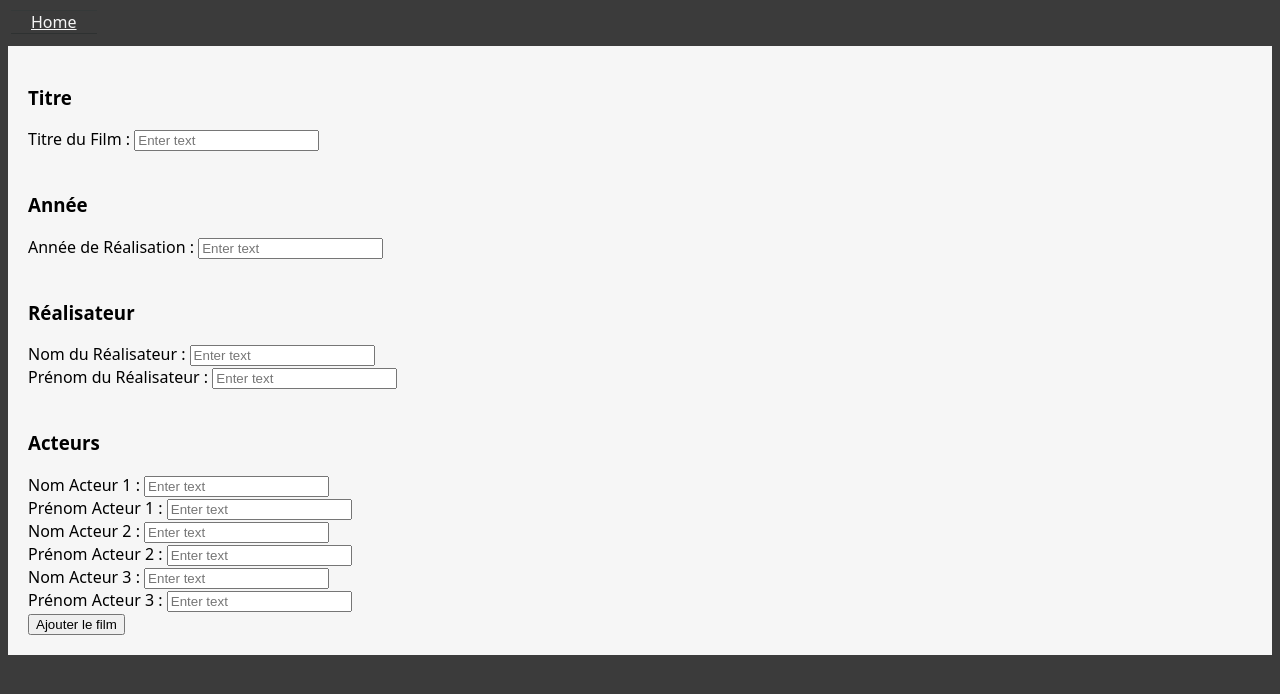
After one commit to stormlighter72/RT704-Videotheque, a Flask app: template web/templates/addfilm.html.jinja in a window 1280 px wide. The commit adds this page. Shown: the top 694 px of the page. Run offline with Flask 2, Linux system fonts and the light colour scheme; the template is opened without the code that fills it, so the values that code supplies are empty; parts of the project's set-up code (start-up, migrations or seed data) failed here and were passed over.

Commit message:
Ajout fonction AddFilm

```diff
--- a/app/app.py
+++ b/app/app.py
@@ -1,4 +1,4 @@
-from flask import Flask, abort
+from flask import Flask, abort, request
 import json
 import os
 
@@ -12,13 +12,34 @@ def open_read():
         else:
                 abort(404)
         return videos
-"""
+
 @app.get('/videotheque2')
-def open_read():
+def open_read2():
         if os.path.exists('video2.json'):
-                with open('video2.json') as videotheque_file :
-                        videos = json.load(videotheque_file)
+                with open('video2.json') as videotheque_file2 :
+                        videos2 = json.load(videotheque_file2)
         else:
                 abort(404)
-        return videos
-"""
+        return videos2
+
+
+@app.get('/addfilm', methods = ['POST'])
+def AddFilm():
+        titre = request.json['titre']
+        annee = request.json['annee']
+        nom_realisateur = request.json['nom_real']
+        prenom_realisateur = request.json['prenom_real']
+        nom_acteur1 = request.json['nom_acteur1']
+        nom_acteur2 = request.json['nom_acteur2']
+        nom_acteur3 = request.json['nom_acteur3']
+        prenom_acteur1 = request.json['prenom_acteur1']
+        prenom_acteur2 = request.json['prenom_acteur2']
+        prenom_acteur3 = request.json['prenom_acteur3']
+        videotheque = None
+
+        with open('video.json') as videotheque_file :
+                videotheque = json.load(videotheque_file)
+                videotheque["films"].append({"titre":titre,"annee":annee, "realisateur":{"nom":nom_realisateur,"prenom":prenom_realisateur},"acteurs":[{"nom":nom_acteur1,"prenom":prenom_acteur1},{"nom":nom_acteur2,"prenom":prenom_acteur2},{"nom":nom_acteur3,"prenom":prenom_acteur3}]})
+        with open('video.json','w+') as videotheque_file:
+                json.dump(videotheque, videotheque_file, indent=4)
+                return "Ok niquel"
--- a/app/video2.json
+++ b/app/video2.json
@@ -1,7 +1,7 @@
 {
     "proprietaire" : {
-        "nom" : "test",
-        "prenom" : "Corentin"
+        "nom" : "CHARIEAU",
+        "prenom" : "Maxime"
     },
     "derniere_modif" : "07/12/2022",
     "films": [
--- /dev/null
+++ b/web/templates/addfilm.html.jinja
@@ -0,0 +1,114 @@
+<!DOCTYPE html>
+<html>
+<head>
+<title>Vidéothèque</title>
+</head>
+<style>
+.background{
+  background-color: rgb(59, 59, 59);
+  font-family: system-ui, -apple-system, BlinkMacSystemFont, 'Segoe UI', Roboto, Oxygen, Ubuntu, Cantarell, 'Open Sans', 'Helvetica Neue', sans-serif
+}
+.box{
+  width: auto;
+  padding: 20px;
+  display: flex;
+  background: #f6f6f6;
+  margin: 10px auto;
+}
+.item{
+  height: auto;
+  padding: 10px;
+  background: rgb(59, 59, 59);
+  border: none;
+  align-items: center;
+  justify-content: center;
+}
+nav{
+  background-color: rgb(59, 59, 59);
+}
+nav a{
+  color: #f6f6f6;
+  top: 0%;
+  padding-right: 20px;
+  padding-left: 20px;
+  min-height: 34px;
+  border-top: 1px solid #353939;
+  border-bottom: 1px solid #2e3131;
+}
+nav details{
+  color: #f6f6f6;
+  top: 0%;
+  padding-right: 20px;
+  padding-left: 20px;
+  min-height: 34px;
+  border-top: 1px solid #353939;
+  border-bottom: 1px solid #2e3131;
+}
+nav details summary:hover{
+  color: aqua;
+}
+nav a:hover{
+  color: aqua;
+}
+nav form{
+  color: #f6f6f6;
+  top: 0%;
+  padding-right: 20px;
+  padding-left: 20px;
+  min-height: 34px;
+  border-top: 1px solid #353939;
+  border-bottom: 1px solid #2e3131;
+}
+</style>
+<script>
+function addfilm(){
+  alert(test)
+}
+</script>
+
+<body class="background">
+<nav>
+<table>
+<td>
+<a href="/">Home</a>
+</td>
+</table>
+</nav>
+<div class="box">
+<form action="{{ url_for('AddFilm')}}" method="post">
+
+  <a>
+  <h3>Titre</h3>
+  <label>Titre du Film : <input type="text" placeholder="Enter text" id="titre" name="titre"></label>
+  <br>
+  <br>
+  <h3>Année</h3>
+  <label>Année de Réalisation : <input type="text" placeholder="Enter text" id="annee" name="annee"></label>
+  <br>
+  <br>
+  <h3>Réalisateur</h3>
+  <label>Nom du Réalisateur : <input type="text" placeholder="Enter text" id="nom_realisateur" name="nom_realisateur"></label>
+  <br>
+  <label>Prénom du Réalisateur : <input type="text" placeholder="Enter text" id="prenom_realisateur" name="prenom_realisateur"></label>
+  <br>
+  <br>
+  <h3>Acteurs</h3>
+  <label>Nom Acteur 1 : <input type="text" placeholder="Enter text" id="nom_acteur1" name="nom_acteur1"></label>
+  <br>
+  <label>Prénom Acteur 1 : <input type="text" placeholder="Enter text" id="prenom_acteur1" name="prenom_acteur1"></label>
+  <br>
+  <label>Nom Acteur 2 : <input type="text" placeholder="Enter text" id="nom_acteur2" name="nom_acteur2"></label>
+  <br>
+  <label>Prénom Acteur 2 : <input type="text" placeholder="Enter text" id="prenom_acteur2" name="prenom_acteur2"></label>
+  <br>
+  <label>Nom Acteur 3 : <input type="text" placeholder="Enter text" id="nom_acteur3" name="nom_acteur3"></label>
+  <br>
+  <label>Prénom Acteur 3 : <input type="text" placeholder="Enter text" id="prenom_acteur3" name="prenom_acteur3"></label>
+  <br>
+  <button onclick="addfilm()">Ajouter le film</button>
+  </a>
+
+</form>
+</div>
+</body>
+</html>
--- a/web/templates/error_404.html.jinja
+++ b/web/templates/error_404.html.jinja
@@ -135,6 +135,9 @@
 <div class="message">
      Page not found
 </div>
+<div class="message" style="color: blue;">
+<a href="/">Home</a>
+</div>
 </div>
 </body>
-	</html>
+</html>
--- a/web/templates/index.html.jinja
+++ b/web/templates/index.html.jinja
@@ -76,7 +76,7 @@ nav form{
             <li><a href="library2">Videotheque de Maxime</a></li>
         </ul>
       </td>
-      <td>|||||||||||||||||||||||||||||||||||||||||||||||||||||||||||||||||||||</td>
+      <td>------------------------------------------------------</td>
       <td>
         <p>Contacts :</p>
         <ul>
@@ -92,8 +92,7 @@ nav form{
 </form>
 </nav>
 <div class="box">
-  <img src="/web/templates/mozaique-affiche-films.png">
-
+<img class="item" src="{{url_for('static', filename='IMG/mozaique.png')}}">
 </div>
 </body>
 </html>
```
Also changed, not shown: web/app.py (+22 -6 lines), web/templates/library.html.jinja (+23 -8 lines), web/static/IMG/mozaique.png (renamed from web/templates/mozaique-affiche-films.png), 1 other file.
